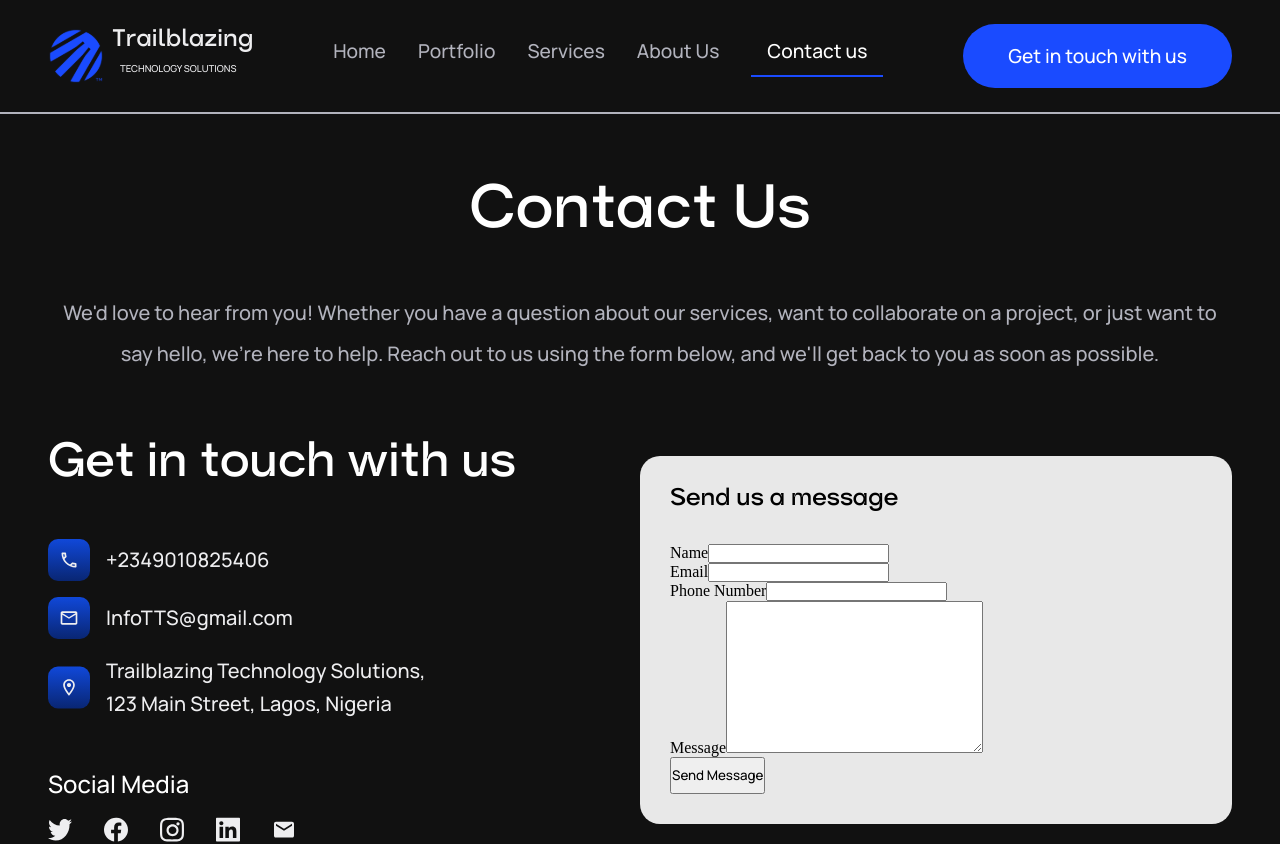
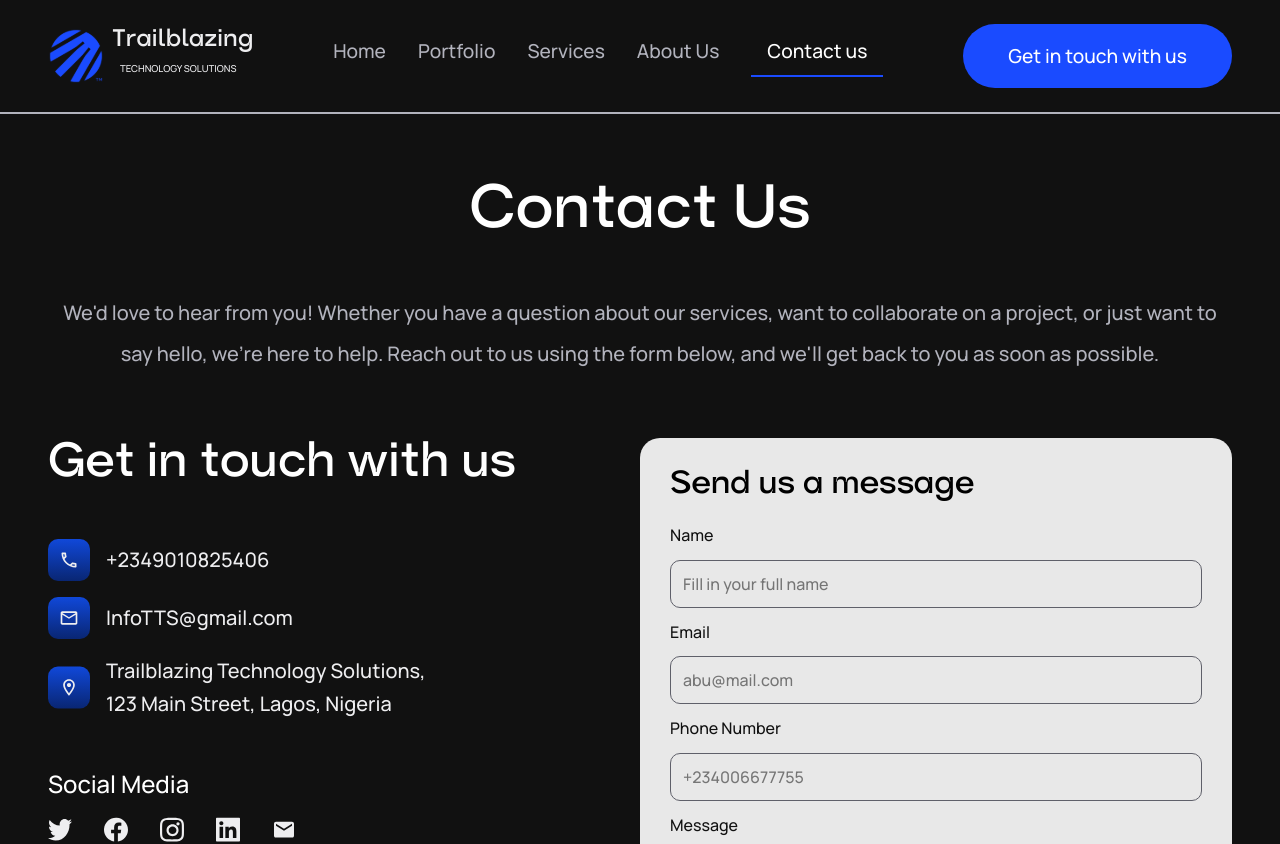
Before and after one commit to DammyBidi/Company-s-Site, a Vue app: page /contact-us in a window 1280 px wide. Shown: the top 844 px of the page. Built offline with nearby package versions, Linux system fonts and the light colour scheme.

Commit message:
contact ui update

```diff
--- a/src/assets/views-styles/contact-us.css
+++ b/src/assets/views-styles/contact-us.css
@@ -111,8 +111,8 @@ hr {
 
 .contact-container {
   display: flex;
-  align-items: center;
-    justify-content: space-between;
+  /* align-items: center; */
+  justify-content: space-between;
   /* gap: 2rem; */
   padding: 0rem 3rem;
   max-width: 1440px;
@@ -123,7 +123,7 @@ hr {
   display: flex;
   flex-direction: column;
   gap: 3rem;
-    width: 50%;
+  width: 50%;
 }
 
 .contact-container .text h2 {
@@ -172,9 +172,58 @@ hr {
 .form {
   display: flex;
   flex-direction: column;
-  gap: 2rem;
+  gap: 1rem;
   width: 50%;
-  background-color: #E8E8E8;
+  background-color: #e8e8e8;
   border-radius: 20px;
   padding: 1.875rem;
 }
+
+.form h2 {
+  font-size: 2rem;
+  color: #000000;
+}
+
+form {
+  display: flex;
+  flex-direction: column;
+  gap: 0.5rem;
+}
+
+form label {
+  font-size: 1rem;
+  color: #111111;
+}
+
+form .input {
+  display: flex;
+  flex-direction: column;
+  gap: 0.5rem;
+}
+
+form .input input,
+form .input textarea {
+  padding: 0.75rem;
+  border: 1px solid #5f606a;
+  border-radius: 10px;
+  /* width: 36.938rem; */
+  background-color: transparent;
+  font-family: "Manrope", sans-serif;
+  font-size: 1rem;
+}
+
+form .btn {
+  display: flex;
+  justify-content: flex-end;
+}
+
+form .btn button {
+  background-color: #1a4bff;
+  color: #ffffff;
+  padding: 0.75rem 2.5rem;
+  border: none;
+  border-radius: 3.125rem;
+  font-size: 1.2rem;
+  cursor: pointer;
+  width: 16.8rem;
+}
--- a/src/views/ContactUs.vue
+++ b/src/views/ContactUs.vue
@@ -68,26 +68,27 @@
         <form action="">
           <div class="input">
             <label for="name">Name</label>
-            <input type="text" id="name" />
+            <input placeholder="Fill in your full name" type="text" id="name" />
           </div>
           <div class="input">
             <label for="email">Email</label>
-            <input type="email" id="email" />
+            <input placeholder="abu@mail.com" type="email" id="email" />
           </div>
           <div class="input">
             <label for="phonenumber">Phone Number</label>
-            <input type="number" id="number" />
+            <input placeholder="+234006677755" type="number" id="number" />
           </div>
           <div class="input">
             <label for="message">Message</label>
             <textarea
+              placeholder="Write your message here"
               name="message"
               id="message"
               cols="30"
               rows="10"
             ></textarea>
           </div>
-          <button>Send Message</button>
+          <div class="btn"><button>Send Message</button></div>
         </form>
       </div>
     </div>
@@ -98,7 +99,6 @@
 
 <script setup lang="ts">
 import FooterComponent from "../components/FooterComponent.vue";
-
 </script>
 
 <style scoped>
```
Also changed, not shown: src/assets/main.css.
